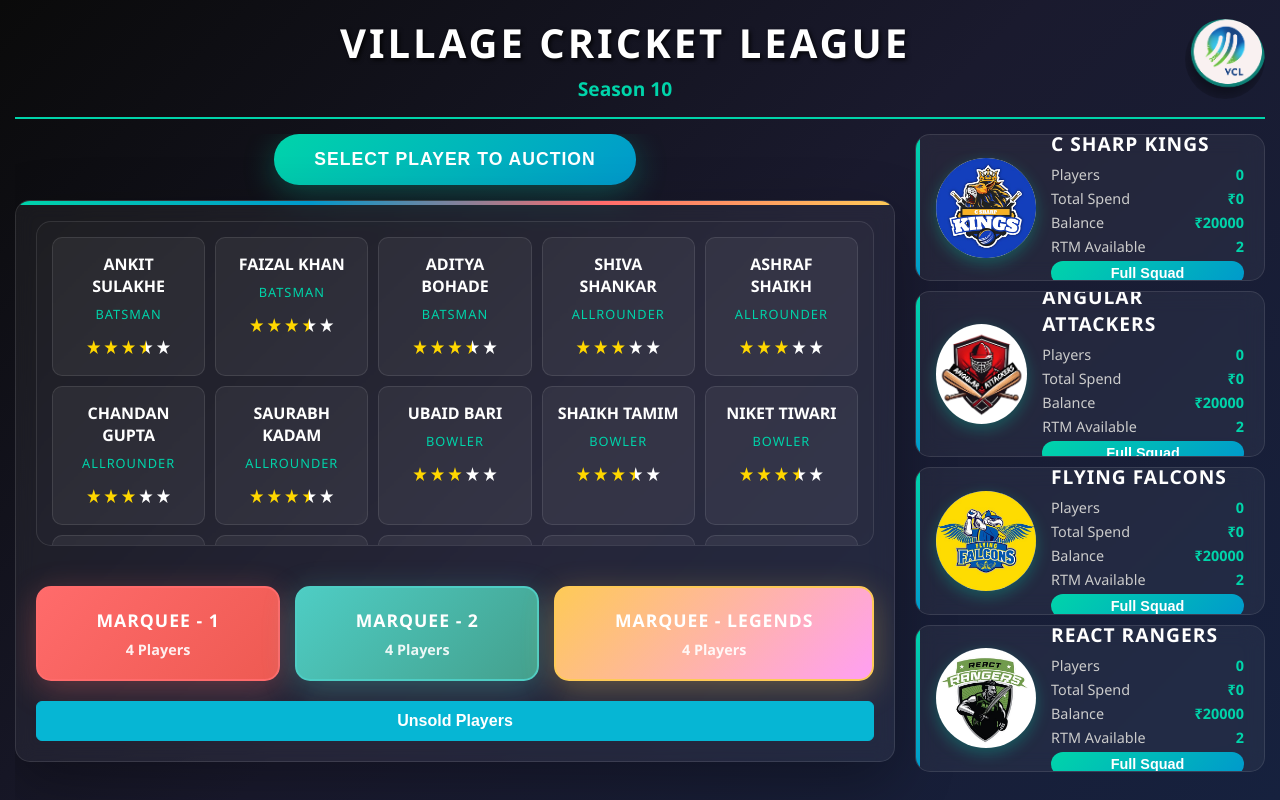
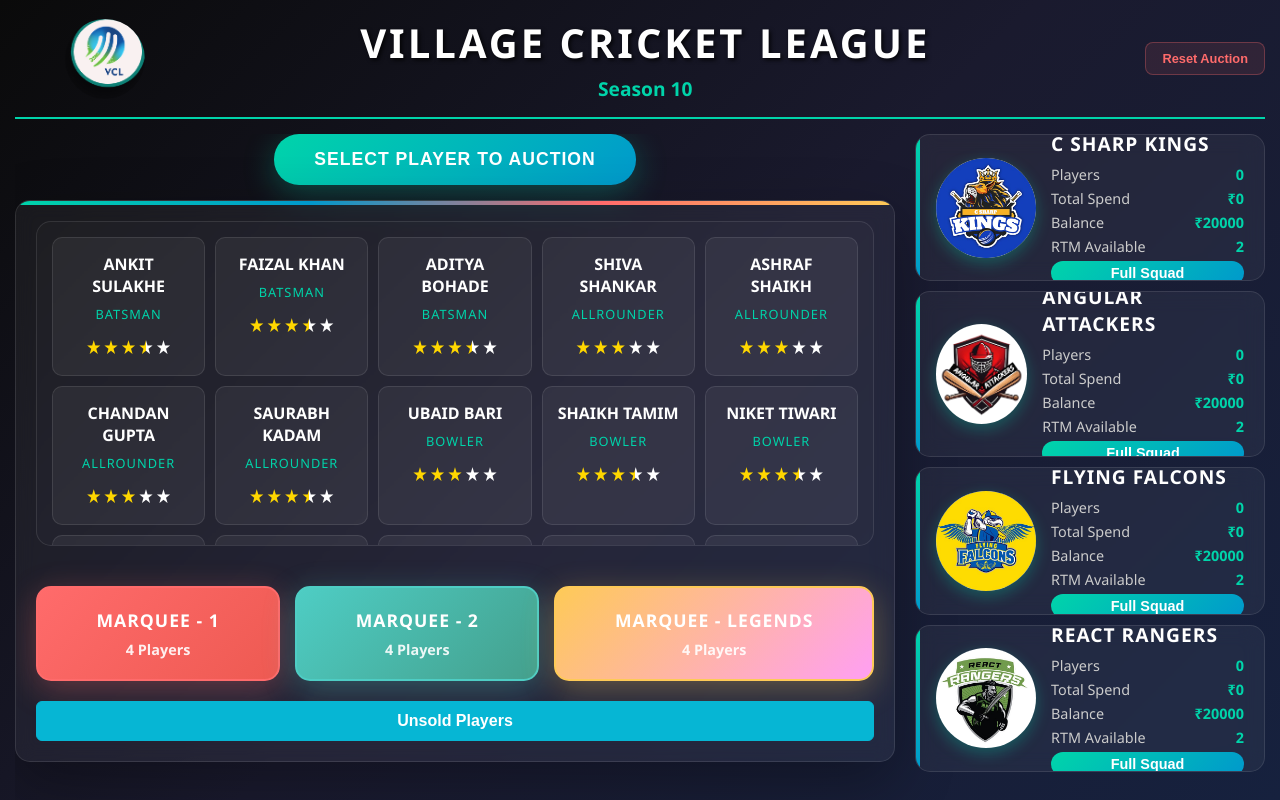
Before and after one commit to saurabh14/cricAuction, a React (Create React App) app: page / in a window 1280 px wide. Built offline with nearby package versions, Linux system fonts and the light colour scheme; a web font is replaced by a local one.

Commit message:
Added local storage feature

```diff
--- a/src/App.js
+++ b/src/App.js
@@ -6,7 +6,7 @@ import FullPlayers from "./components/auctionPage/fullPlayers";
 import playerData from "./data/playerData.json";
 import teamData from './data/teamData.json';
 
-import { useState } from "react";
+import { useState, useEffect } from "react";
 import { Button } from 'primereact/button';
 
 import "./assets/style/auctionPage.scss";
@@ -23,9 +23,19 @@ import "primereact/resources/themes/lara-light-cyan/theme.css";
 
 function App() {
   const [searchId, setSearchId] = useState("");
-  const filteredPlayer = playerData.find((player) => player.id === parseInt(searchId));
-  const [players, setPlayers] = useState(playerData);
-  const [teams, setTeams] = useState(teamData); // Team state
+
+  // Initialize state with localStorage data or default data
+  const [players, setPlayers] = useState(() => {
+    const savedPlayers = localStorage.getItem('auctionPlayers');
+    return savedPlayers ? JSON.parse(savedPlayers) : playerData;
+  });
+
+  const [teams, setTeams] = useState(() => {
+    const savedTeams = localStorage.getItem('auctionTeams');
+    return savedTeams ? JSON.parse(savedTeams) : teamData;
+  });
+
+  const filteredPlayer = players.find((player) => player.id === parseInt(searchId));
   const playerFound = !!filteredPlayer;
 
   // Interactive button states
@@ -33,10 +43,20 @@ function App() {
   const [currentBid, setCurrentBid] = useState(null);
   const [rtmUsed, setRtmUsed] = useState(false);
 
+  // Save players data to localStorage whenever it changes
+  useEffect(() => {
+    localStorage.setItem('auctionPlayers', JSON.stringify(players));
+  }, [players]);
+
+  // Save teams data to localStorage whenever it changes
+  useEffect(() => {
+    localStorage.setItem('auctionTeams', JSON.stringify(teams));
+  }, [teams]);
+
 
   const randomizePlayerId = () => {
     // Filter out marquee players (Marquee 1, Marquee 2, Marquee Legend)
-    const regularPlayers = playerData.filter(player =>
+    const regularPlayers = players.filter(player =>
       !player.playerType.includes("Marquee")
     );
 
@@ -78,6 +98,18 @@ function App() {
     setRtmUsed(false);
   };
 
+  // Reset auction data to initial state
+  const resetAuctionData = () => {
+    if (window.confirm("Are you sure you want to reset all auction data? This will clear all player sales and team data.")) {
+      localStorage.removeItem('auctionPlayers');
+      localStorage.removeItem('auctionTeams');
+      setPlayers(playerData);
+      setTeams(teamData);
+      setSearchId("");
+      resetInteractiveStates();
+    }
+  };
+
   return (
       <div className="App">
           {/* Professional Header */}
@@ -85,12 +117,21 @@ function App() {
               <div className={`back-button ${filteredPlayer ? 'visible' : 'hidden'}`} onClick={() => setSearchId('')}>
                   <div className="back-arrow">←</div>
               </div>
+              <div className="league-logo">
+              </div>
               <div className="auction-title">
                   <h1>Village Cricket League</h1>
                   <div className="season-info">Season 10</div>
               </div>
-              <div className="league-logo">
-              </div>
+
+              <Button
+                      label="Reset Auction"
+                      className="reset-button"
+                      icon="pi pi-refresh"
+                      onClick={resetAuctionData}
+                      severity="secondary"
+                      size="small"
+                  />
           </div>
 
           {/* Main Auction Container */}
--- a/src/assets/style/auctionPage.scss
+++ b/src/assets/style/auctionPage.scss
@@ -31,6 +31,22 @@ body {
     padding: 15px 0;
     border-bottom: 2px solid #00d4aa;
     flex-shrink: 0;
+
+    .reset-button {
+        background: rgba(255, 107, 107, 0.1);
+        border: 1px solid rgba(255, 107, 107, 0.3);
+        color: #ff6b6b;
+        font-size: 0.8rem;
+        padding: 8px 16px;
+        border-radius: 8px;
+        transition: all 0.3s ease;
+
+        &:hover {
+            background: rgba(255, 107, 107, 0.2);
+            border-color: rgba(255, 107, 107, 0.5);
+
+        }
+    }
 
     .back-button {
         background: rgba(255, 255, 255, 0.1);
```
